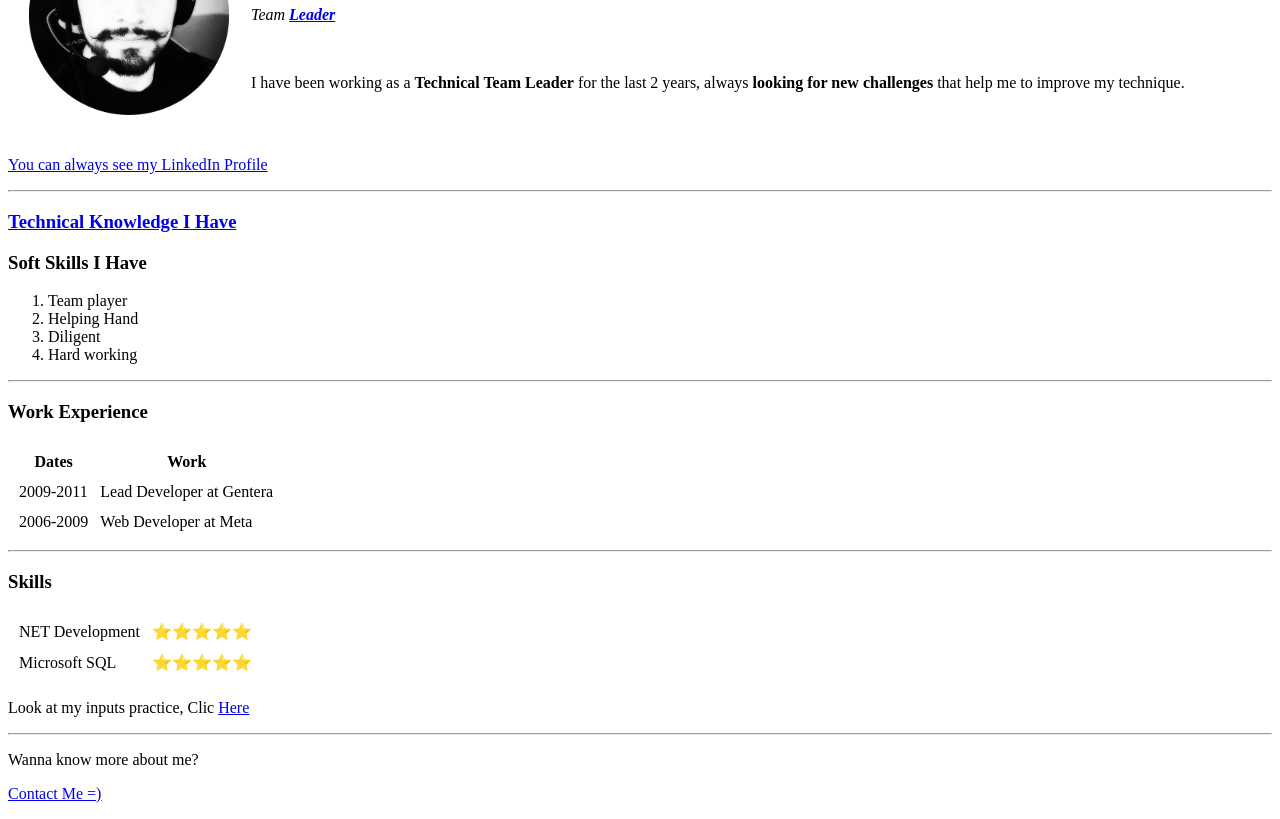
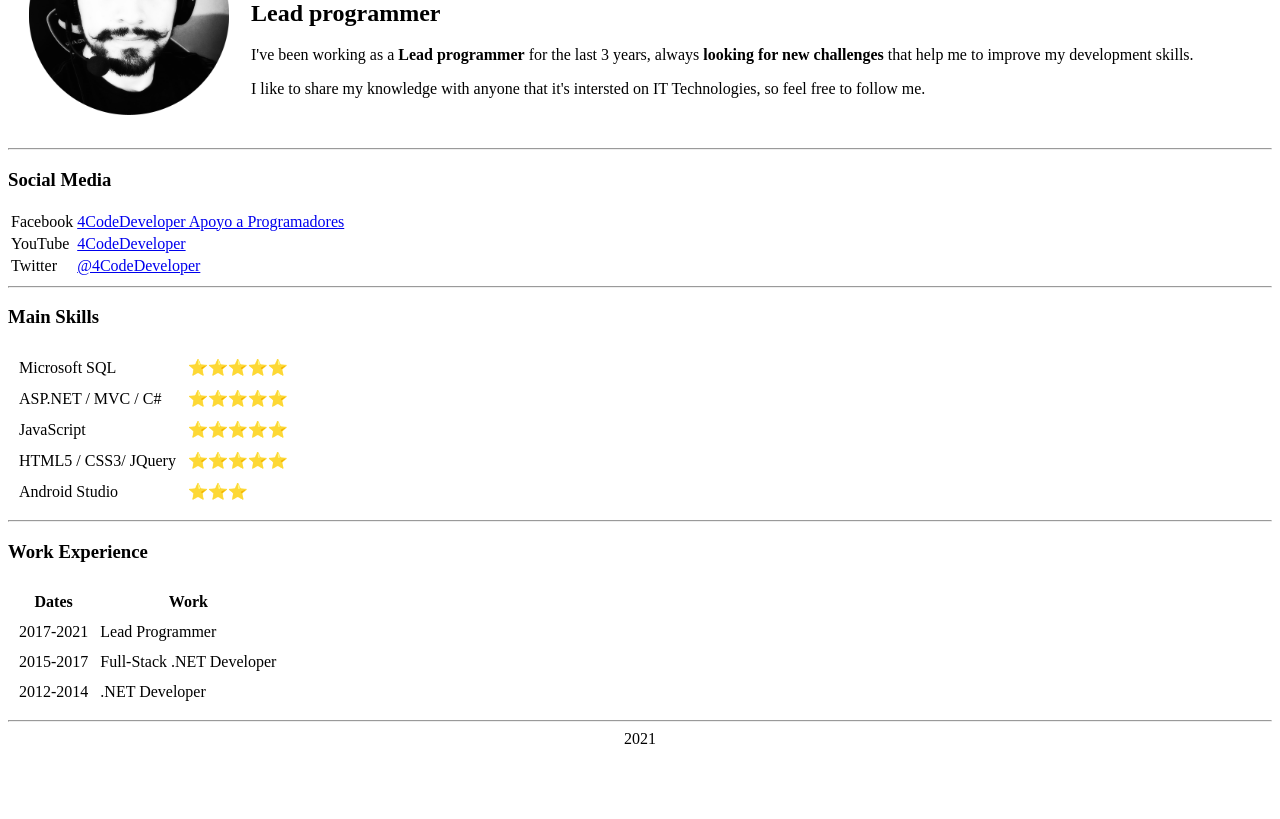
Before and after one commit to 4CodeDeveloper/cv, a plain HTML site: page index.html in a window 1280 px wide. Shown: the part 114-933 px from the top of the page. After the commit the page ends 870 px from the top, so only its background shows below. Drawn offline with Linux system fonts and the light colour scheme.

Commit message:
Add files via upload

```diff
--- a/index.html
+++ b/index.html
@@ -3,7 +3,7 @@
 
 <head>
   <meta charset="utf-8">
-  <title>😀 Ṳẞẘ 🤑 Eduardo's Personal Site</title>
+  <title>💻Eduardo's Personal Site</title>
 </head>
 
 <body>
@@ -12,24 +12,60 @@
       <td> <img src="Images\RoundMeBigote.png" alt="Eduardo" width="200"></td>
       <td>
         <h1>Eduardo Cruz Olvera</h1>
-        <p><em>Team <strong><a href="https://en.wikipedia.org/wiki/Team_leader">Leader</a></strong></em></p>
-        <br>
-        <p>I have been working as a <strong>Technical Team Leader</strong> for the
-          last 2 years, always <strong>looking for new challenges</strong> that help
-          me to improve my technique.</p>
+        <h2>Lead programmer</h2>
+        <p>I've been working as a <strong>Lead programmer</strong> for the
+          last 3 years, always <strong>looking for new challenges</strong> that help
+          me to improve my development skills.</p>
+        <p>I like to share my knowledge with anyone that it's intersted on IT
+          Technologies, so feel free to follow me.</p>
       </td>
     </tr>
   </table>
-  <p><a href="https://mx.linkedin.com/">You can always see my LinkedIn Profile</a></p>
   <hr>
-  <h3><a href="TechnicalKnowledge.html">Technical Knowledge I Have</a></h3>
-  <h3>Soft Skills I Have</h3>
-  <ol>
-    <li>Team player</li>
-    <li>Helping Hand</li>
-    <li>Diligent</li>
-    <li>Hard working</li>
-  </ol>
+  <h3>Social Media</h3>
+  <table>
+    <tr>
+      <td>Facebook</td>
+      <td><a href="https://www.facebook.com/4CodeDeveloper-Apoyo-a-Programadores-103708051447917/"
+          target="_blank">4CodeDeveloper Apoyo a Programadores</a></td>
+    </tr>
+    <tr>
+      <td>YouTube</td>
+      <td> <a href="https://www.youtube.com/channel/UCZpgaElKd0EhmfIScPp-gWQ?"
+        target="_blank">4CodeDeveloper</a> </td>
+    </tr>
+    <tr>
+      <td>Twitter</td>
+      <td> <a href="https://twitter.com/4CodeDeveloper"
+        target="_blank">@4CodeDeveloper</a> </td>
+    </tr>
+  </table>
+  <hr>
+  <h3>Main Skills</h3>
+  <table cellspacing="10">
+    <tr>
+      <td>Microsoft SQL</td>
+      <td>⭐⭐⭐⭐⭐</td>
+    </tr>
+    <tr>
+      <td>ASP.NET / MVC / C#</td>
+      <td>⭐⭐⭐⭐⭐</td>
+    </tr>
+    <tr>
+      <td>JavaScript</td>
+      <td>⭐⭐⭐⭐⭐</td>
+    </tr>
+    <tr>
+      <td>HTML5 / CSS3/ JQuery</td>
+      <td>⭐⭐⭐⭐⭐</td>
+    </tr>
+    <tr>
+      <td>Android Studio</td>
+      <td>⭐⭐⭐</td>
+    </tr>
+  </table>
+  </tr>
+  </table>
   <hr>
   <h3>Work Experience</h3>
   <table cellspacing="10'">
@@ -41,33 +77,24 @@
     </thead>
     <tbody>
       <tr>
-        <td>2009-2011</td>
-        <td>Lead Developer at Gentera</td>
+        <td>2017-2021</td>
+        <td>Lead Programmer</td>
       </tr>
       <tr>
-        <td>2006-2009</td>
-        <td> Web Developer at Meta</td>
+        <td>2015-2017</td>
+        <td>Full-Stack .NET Developer</td>
+      </tr>
+      <tr>
+        <td>2012-2014</td>
+        <td>.NET Developer</td>
       </tr>
     </tbody>
   </table>
   <hr>
-  <h3>Skills</h3>
-        <table cellspacing="10">
-          <tr>
-            <td>NET Development</td>
-            <td>⭐⭐⭐⭐⭐</td>
-          </tr>
-          <tr>
-            <td>Microsoft SQL</td>
-            <td>⭐⭐⭐⭐⭐</td>
-          </tr>
-        </table>
-    </tr>
-  </table>
-  <p>Look at my inputs practice, Clic <a href="inputs.html">Here</a></p>
-  <hr>
-  <p>Wanna know more about me?</p>
-  <p><a href="ContactMe.html">Contact Me =)</a></p>
 </body>
-
+<footer>
+  <center>
+    2021
+  </center>
+</footer>
 </html>
```
